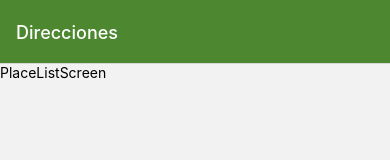
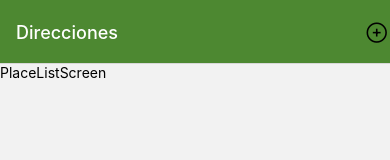
Before and after one commit to Ariel2911/coderReactNative04, a React Native app: screen /Place in a window 390 px wide. Shown: the top 160 px of the page. Built offline with nearby package versions, Linux system fonts and the light colour scheme.

Commit message:
Agrega un bóton para navegar hacia la pantalla 'Nueva dirreción'

```diff
--- a/src/navigation/PlaceNavigation.js
+++ b/src/navigation/PlaceNavigation.js
@@ -1,5 +1,5 @@
 import React from "react";
-import { Platform } from "react-native";
+import { Platform, TouchableOpacity } from "react-native";
 import { createNativeStackNavigator } from "@react-navigation/native-stack";
 
 import PlaceDetailScreen from "../screens/PlaceDetailScreen";
@@ -7,6 +7,7 @@ import NewPlaceScreen from "../screens/NewPlaceScreen";
 import MapScreen from "../screens/MapSreen";
 import PlaceListScreen from "../screens/PlaceListScreen";
 import { colors } from '../utils/colors'
+import IonicIcons from '@expo/vector-icons/Ionicons';
 
 const Stack = createNativeStackNavigator();
 
@@ -27,9 +28,18 @@ const PlaceNavigator = () => (
       <Stack.Screen
         name="Place"
         component={PlaceListScreen}
-        options={{
+        options={({ navigation }) => ({
           title: 'Direcciones',
-        }}
+          headerRight: () => (
+            <TouchableOpacity onPress={() => navigation.navigate("NewPlace")} >
+              <IonicIcons
+                name='add-circle-outline'
+                size={25}
+                color= {colors.black}
+              />
+            </TouchableOpacity>
+          )
+        })}
       />
       <Stack.Screen
         name="PlaceDetail"
@@ -45,6 +55,13 @@ const PlaceNavigator = () => (
           title: 'Nueva dirección',
         }}
       />
+      <Stack.Screen
+        name="Map"
+        component={MapScreen}
+        options={{
+          title: 'Mapa',
+        }}
+      />
     </Stack.Navigator>
   );
 
```
